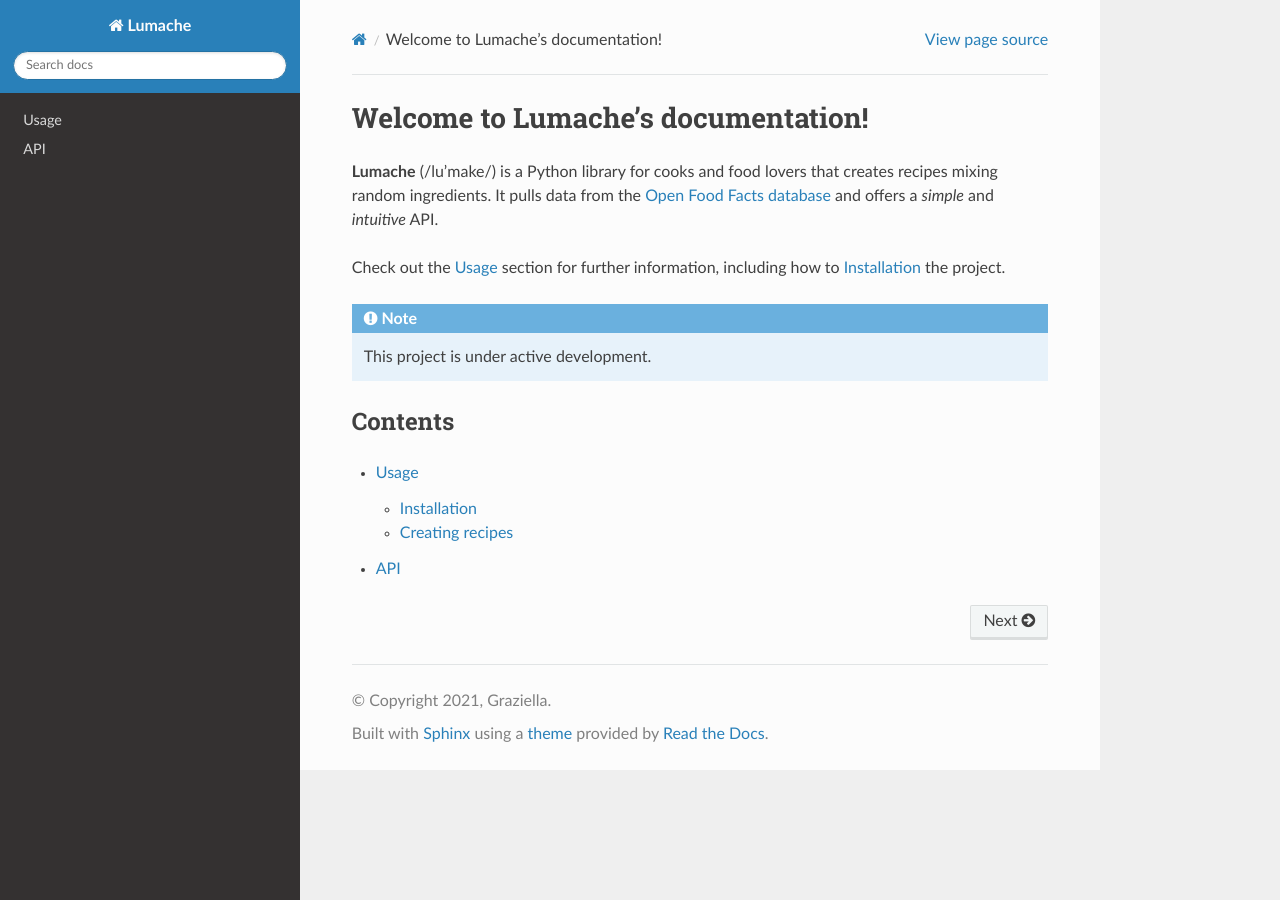
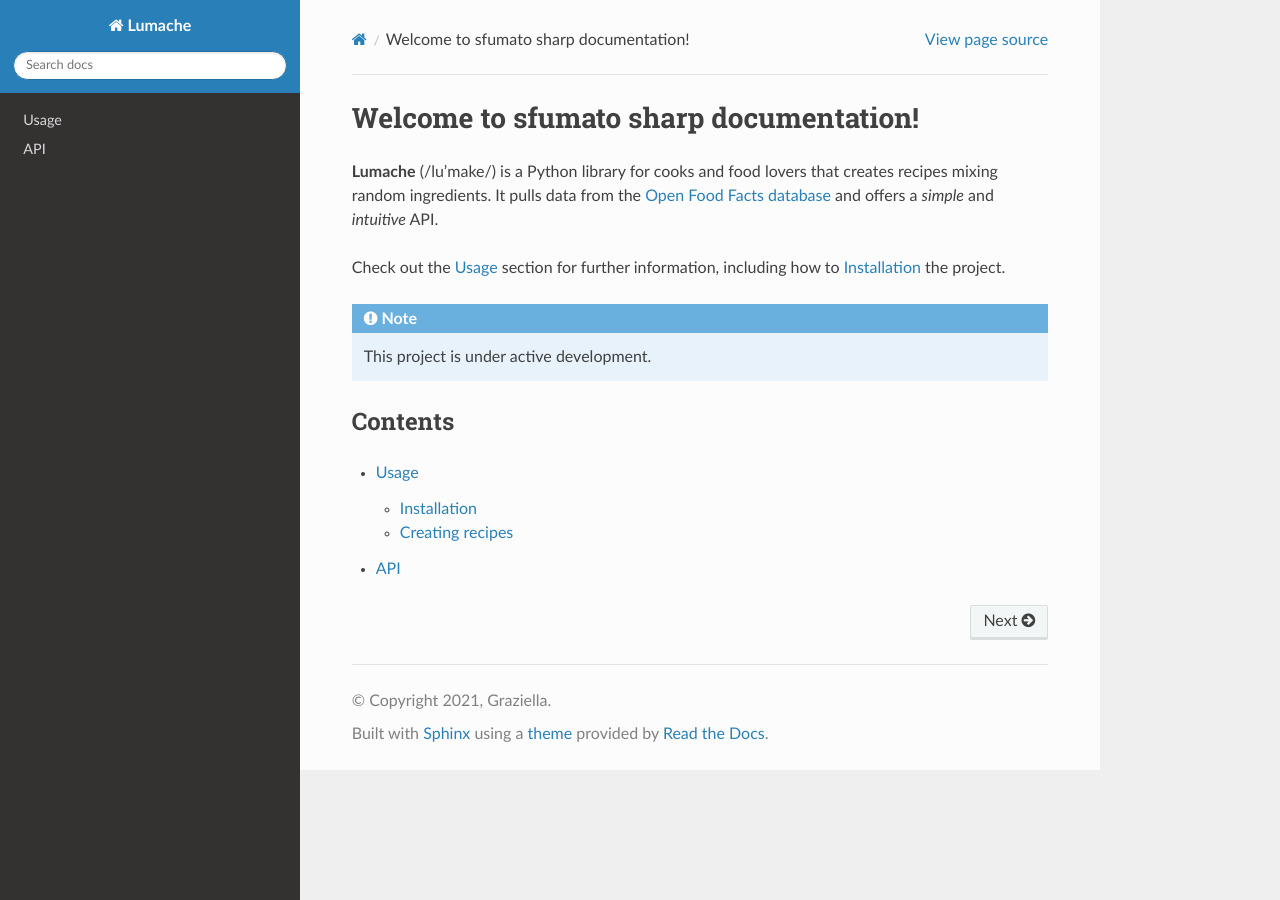
Before and after one commit to fukushimahj/sfumato_docs, a Sphinx documentation site: the page built from docs/source/index.rst, in a window 1280 px wide. Built offline with Sphinx 7.4.7 and the Read the Docs theme 3.1.0, drawn with Linux system fonts in a browser that asks for light colours.

Commit message:
コミット予定の変更点: new file:   docs/source/.index.rst.swp modified:   docs/source/index.rst

```diff
--- a/docs/source/index.rst
+++ b/docs/source/index.rst
@@ -1,4 +1,4 @@
-Welcome to Lumache's documentation!
+Welcome to sfumato sharp documentation!
 ===================================
 
 **Lumache** (/lu'make/) is a Python library for cooks and food lovers
```
Also changed, not shown: 1 other file.
